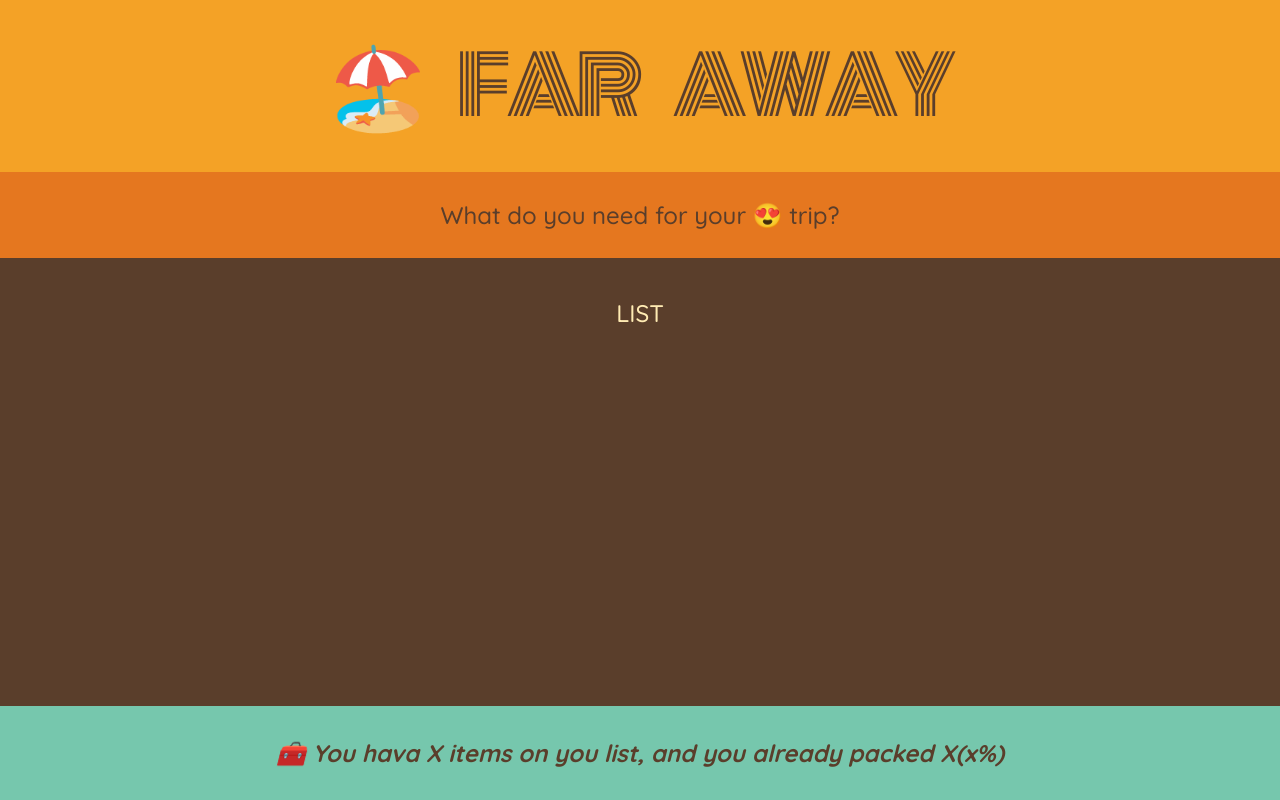
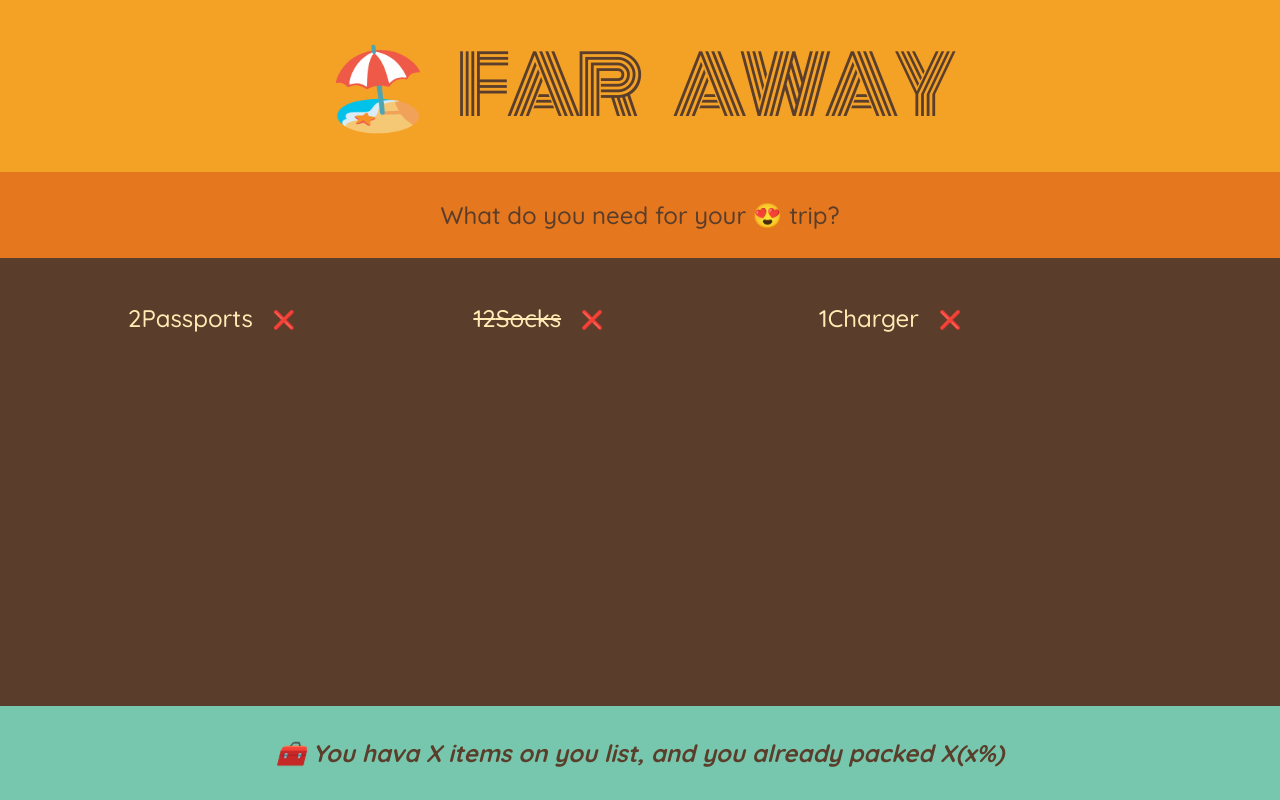
Before and after one commit to CatzillaOrz/react-pM689, a JavaScript app: page / in a window 1280 px wide. Built offline with nearby package versions, Linux system fonts and the light colour scheme; the HTML template or start-up script is replaced by a standard one.

Commit message:
feat: rendering item list

```diff
--- a/src/App.js
+++ b/src/App.js
@@ -1,16 +1,22 @@
+const initialItems = [
+    { id: 1, description: 'Passports', quantity: 2, packed: false },
+    { id: 2, description: 'Socks', quantity: 12, packed: true },
+    { id: 2, description: 'Charger', quantity: 1, packed: false },
+];
+
 export default function App() {
     return (
         <div className="app">
             <Logo />
             <Form />
             <PackingList />
-      <Stats/>
+            <Stats />
         </div>
     );
 }
 
 function Logo() {
-  return <h1>🏖️ Far Away</h1>
+    return <h1>🏖️ Far Away</h1>;
 }
 
 function Form() {
@@ -18,15 +24,37 @@
         <div className="add-form">
             <h31>What do you need for your 😍 trip?</h31>
         </div>
-  )
+    );
 }
 
 function PackingList() {
-  return <div className="list">LIST</div>
+    return (
+        <div className="list">
+            <ul>
+                {initialItems.map((item) => (
+                    <Item item={item} />
+                ))}
+            </ul>
+        </div>
+    );
+}
+
+function Item({ item }) {
+    return (
+        <li>
+            <span style={item.packed ? { textDecoration: 'line-through' } : {}}>
+                {item.quantity}
+                {item.description}{' '}
+            </span>
+            <button>❌</button>
+        </li>
+    );
 }
 
 function Stats() {
-  return <footer className="stats">
+    return (
+        <footer className="stats">
             <em> 🧰 You hava X items on you list, and you already packed X(x%) </em>
         </footer>
+    );
 }
```
Also changed, not shown: src/index.css (+0 -7 lines). Lines whose indentation alone changed are shown as unchanged.
